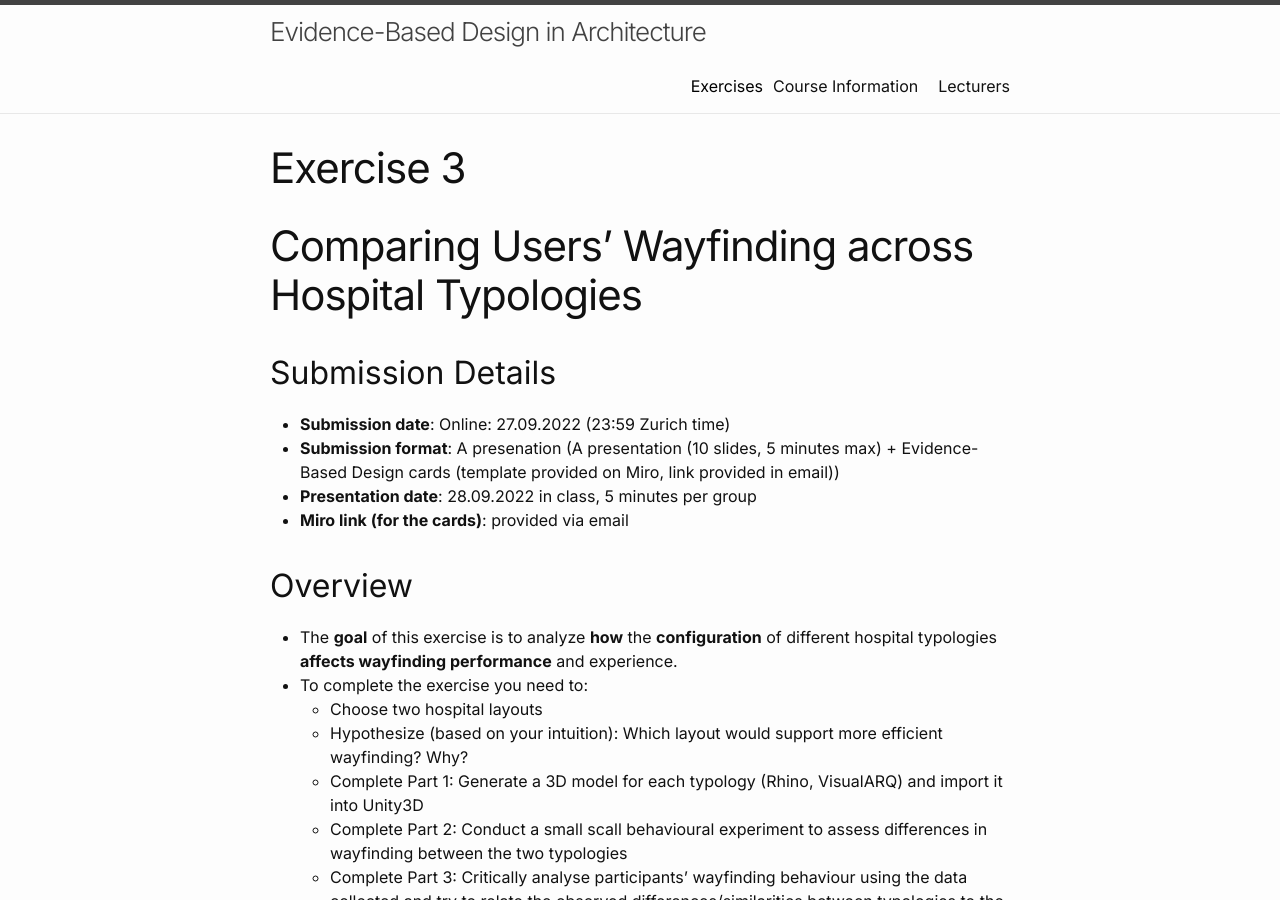
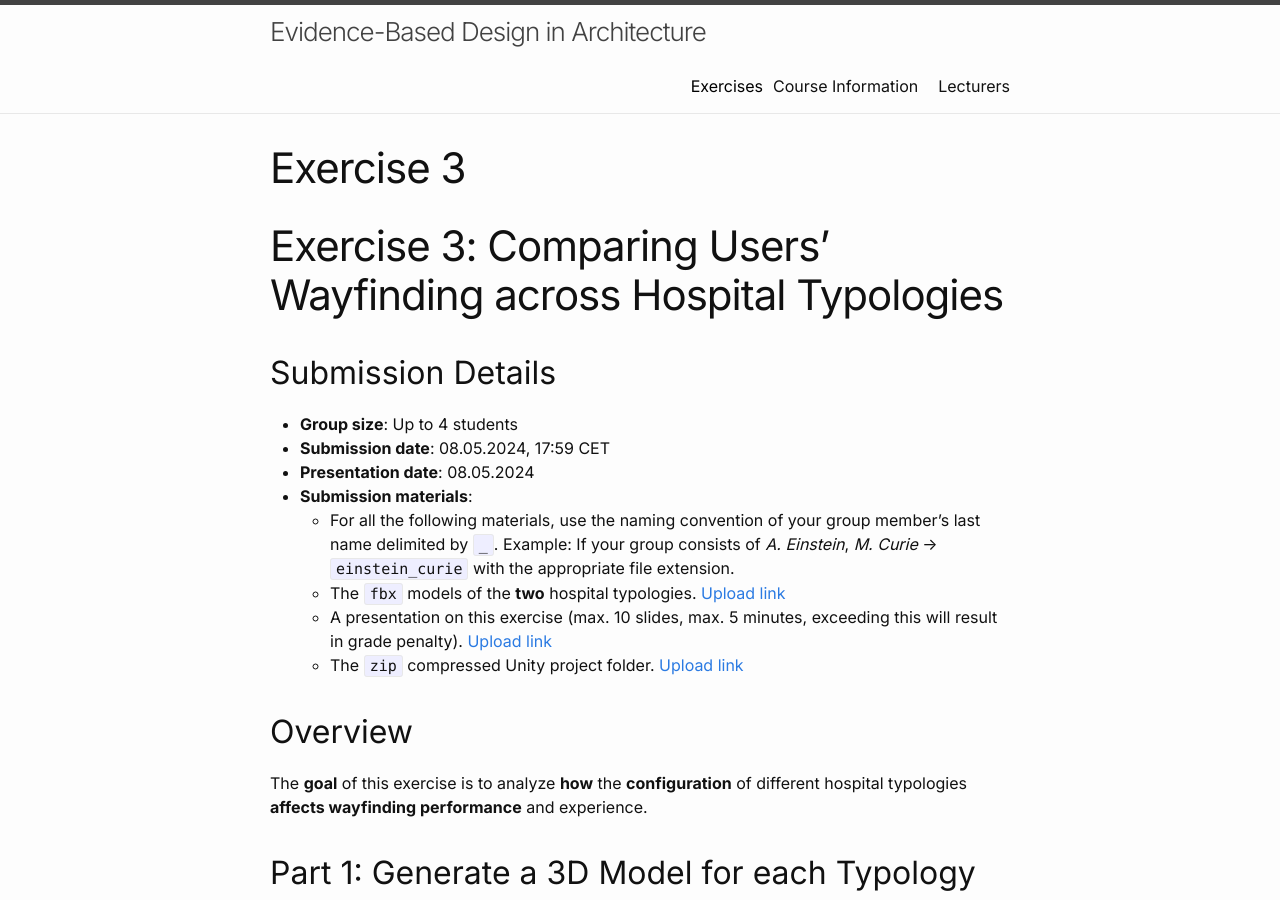
Before and after one commit to rabaur/ebd-website-jekyll, a Jekyll site: the page built from _exercises/exercise3.md, in a window 1280 px wide and 900 px high. Built offline with Jekyll 4.4.1, drawn with Linux system fonts in a browser that asks for light colours; some of the changed text lies outside the part shown.

```diff
--- a/_exercises/exercise3.md
+++ b/_exercises/exercise3.md
@@ -3,37 +3,49 @@ layout: exercise
 title: Exercise 3
 date:   2024-02-14 15:48:01 +0100
 categories: jekyll update
-publish: false
+publish: true
 ---
 
-# Comparing Users’ Wayfinding across Hospital Typologies
+# Exercise 3: Comparing Users’ Wayfinding across Hospital Typologies
 
 ## Submission Details
-- **Submission date**: Online: 27.09.2022 (23:59 Zurich time)
-- **Submission format**: A presenation (A presentation (10 slides, 5 minutes max) + Evidence-Based Design cards (template provided on Miro, link provided in email))
-- **Presentation date**: 28.09.2022 in class, 5 minutes per group
-- **Miro link (for the cards)**: provided via email
+- **Group size**: Up to 4 students
+- **Submission date**: 08.05.2024, 17:59 CET
+- **Presentation date**: 08.05.2024
+- **Submission materials**:
+  - For all the following materials, use the naming convention of your group member's last name delimited by `_`. Example: If your group consists of _A. Einstein_, _M. Curie_ → `einstein_curie` with the appropriate file extension.
+  - The `fbx` models of the **two** hospital typologies. [Upload link](https://polybox.ethz.ch/index.php/s/K5e6AvEPp5B9uCB)
+  - A presentation on this exercise (max. 10 slides, max. 5 minutes, exceeding this will result in grade penalty). [Upload link](https://polybox.ethz.ch/index.php/s/AQOPkxSJWzOqdUU)
+  - The `zip` compressed Unity project folder. [Upload link](https://polybox.ethz.ch/index.php/s/zz8HnGhPhMxBdIj)
 
 ## Overview
 
-- The **goal** of this exercise is to analyze **how** the **configuration** of different hospital typologies **affects wayfinding performance** and experience.
-- To complete the exercise you need to:
-    - Choose two hospital layouts
-    - Hypothesize (based on your intuition): Which layout  would support more efficient wayfinding? Why?
-    - Complete Part 1: Generate a 3D model for each typology (Rhino, VisualARQ) and import it into Unity3D
-    - Complete Part 2: Conduct a small scall behavioural experiment to assess differences in wayfinding between the two typologies
-    - Complete Part 3: Critically analyse participants’ wayfinding behaviour using the data collected and try to relate the observed differences/similarities between typologies to the configuration of the environment
+The **goal** of this exercise is to analyze **how** the **configuration** of different hospital typologies **affects wayfinding performance** and experience.
 
 ## Part 1: Generate a 3D Model for each Typology and Import it into Unity
-### Due date: 17.02.2022, 23:59
 - Choose and model 2 hospital typologies
-- To model the layouts we will use VisualArq for Rhino. If you prefer to use another modelling software, you can do so.
-However, note that you will need to use Rhino in future exercises, so some early experience might be beneficial.
+- To model the layouts we will use VisualArq for Rhino.
 - A tutorial showing how to model a floor plan from an image using visualarq can be found [here](https://drive.google.com/file/d/1NVp7wVHzlMYqUnkfs7qSa9iyu5t3iO9D/view)
 - For additional VisualARQ tutorials, please visit [this link](https://www.visualarq.com/learn/videos/)
-- Export both typologies from Rhino as .fbx files (or another format that is accepted by Unity3D) by following these steps:
+- Export both typologies from Rhino as `fbx` files by following these steps:
 
 <iframe width="560" height="315" src="https://www.youtube.com/embed/XsIkjZUcI-U" title="YouTube video player" frameborder="0" allow="accelerometer; autoplay; clipboard-write; encrypted-media; gyroscope; picture-in-picture" allowfullscreen></iframe>
+
+# Part 2: Setting Up the VR Experiment
+
+1. Open GitHub Desktop and [pull the latest changes from the repository](https://docs.github.com/en/desktop/working-with-your-remote-repository-on-github-or-github-enterprise/syncing-your-branch-in-github-desktop#pulling-to-your-local-branch-from-the-remote). **Only follow the part "Pulling to your local branch from the remote"**.
+2. Follow step 3. from the the tutorial in the [README.md of the toolkit](https://github.com/rabaur/EBD-Toolkit/blob/main/README.md).
+3. Familiarize yourself with the toolkit and import your geometry by following the [tutorial](https://github.com/rabaur/EBD-Toolkit/blob/main/VirtualWalkthrough.md) for the virtual walkthrough.
+
+# Part 3: Conducting the VR Experiment
+
+1. Conduct the VR experiment with at least 3 participants per typology.
+2. Record the data and visualize it using the toolkit.
+3. Summarize the data and compare the wayfinding performance between the two typologies.
+4. Summarize your findings in a presentation (10 slides, 5 minutes max).
+
+# Legacy Tutorials
+If you prefer video tutorials, you can follow the legacy tutorials below. **However, please note that the content might be outdated.**
 
 - Create a fresh Unity project by following these steps:
 
@@ -46,22 +58,6 @@ However, note that you will need to use Rhino in future exercises, so some early
 - Drag and drop the layouts into the scene and take a screenshot from the resulting scene.
 
 <iframe width="560" height="315" src="https://www.youtube.com/embed/uPNTZLxRLtI" title="YouTube video player" frameborder="0" allow="accelerometer; autoplay; clipboard-write; encrypted-media; gyroscope; picture-in-picture" allowfullscreen></iframe>
-
-### Submission Materials
-- Upload screenshot of Unity3D scene to Miro board (link will be sent via email).
-
-# Part 2 & 3: VR Experiment
-**_Due date (extended) 01.04.2022, 23:59_**
-
-Please find the Unity Project [here](https://drive.google.com/file/d/1xdkZAqEDyKXFjrkE_1Gnuf3OTm1wHX4n/view?usp=sharing)
-
-Then, follow these steps:
-- Download the Unity Project
-- Unzip it (3.6 GB)
-- Open Unity Hub
-- In the tab "Project", select "Add"
-- Search the project you have just downloaded and indicate its location
-- Open the project. It will run the setup. If you are on a Mac, agree to "Switch Target"
 
 ## Setting Up the Unity Scene
 
```
